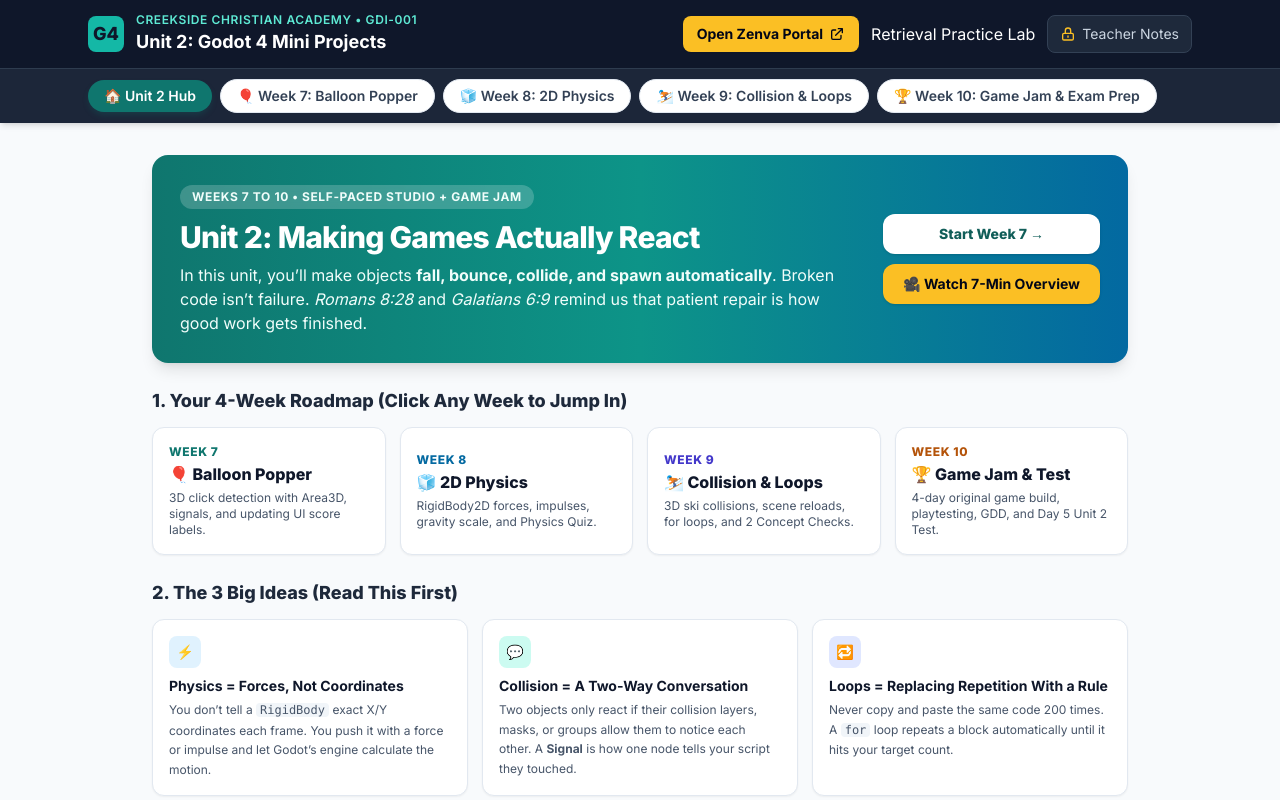
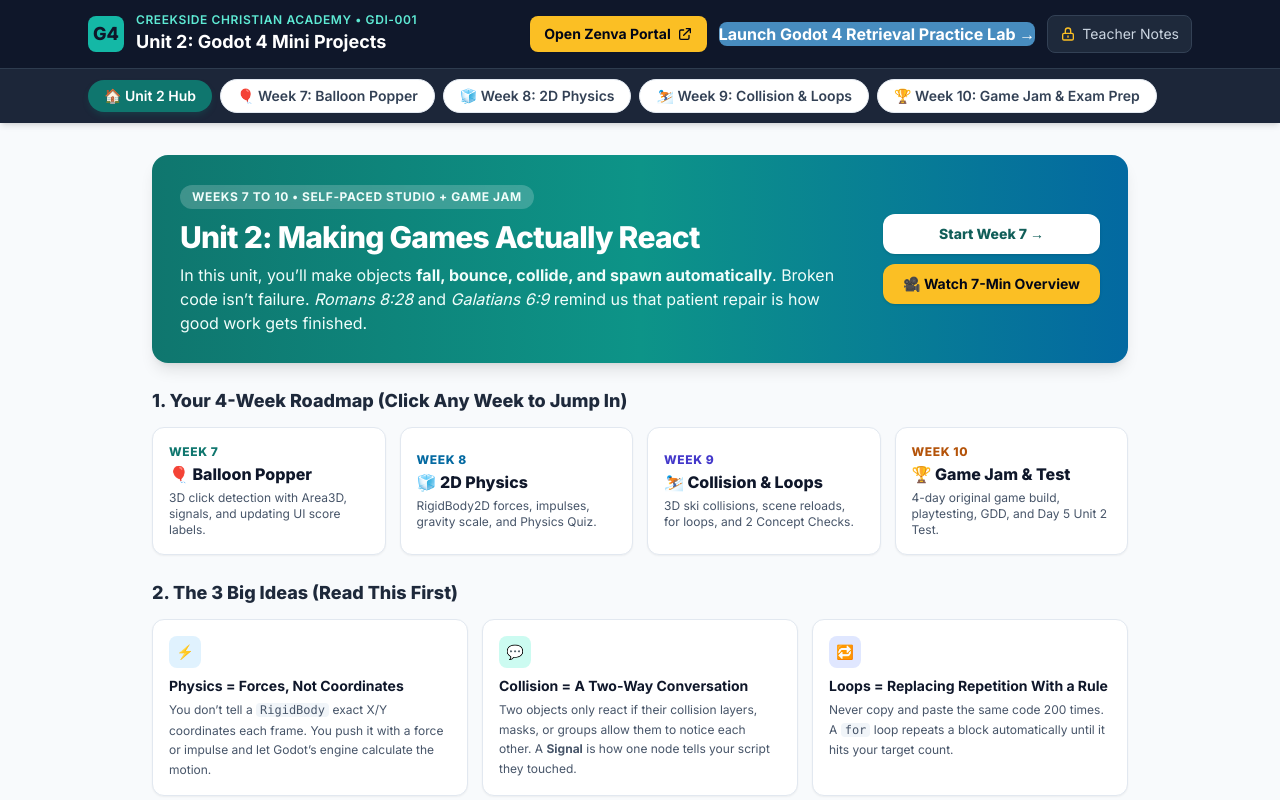
Before and after one commit to swright-lab/GameDesign2627, a plain HTML site: page index.html in a window 1280 px wide. Shown: the top 800 px of the page. Drawn offline with nearby package versions, Linux system fonts and the light colour scheme.

Commit message:
Enhance Godot 4 Retrieval Practice Lab link
Updated link to the Godot 4 Retrieval Practice Lab with new styling and target attributes.

```diff
--- a/index.html
+++ b/index.html
@@ -59,7 +59,9 @@
           <span>Open Zenva Portal</span>
           <svg class="w-4 h-4" fill="none" stroke="currentColor" viewBox="0 0 24 24"><path stroke-linecap="round" stroke-linejoin="round" stroke-width="2" d="M10 6H6a2 2 0 00-2 2v10a2 2 0 002 2h10a2 2 0 002-2v-4M14 4h6m0 0v6m0-6L10 14"></path></svg>
         </a>
-        <a href="godot_4_retrieval_practice_lab.html">Retrieval Practice Lab</a>
+        <a href="godot_4_retrieval_practice_lab.html" target="_blank" style="display: inline-block; background: #478cbf; color: white; padding: px-10 px-18; border-radius: 8px; text-decoration: none; font-weight: bold;">
+    Launch Godot 4 Retrieval Practice Lab &rarr;
+    </a>
         <button onclick="switchPage('teacher')"
                 class="bg-slate-800 hover:bg-slate-700 text-slate-300 hover:text-white border border-slate-700 text-xs sm:text-sm px-3 py-2 rounded-lg transition flex items-center gap-1.5">
           <svg class="w-4 h-4 text-amber-400" fill="none" stroke="currentColor" viewBox="0 0 24 24"><path stroke-linecap="round" stroke-linejoin="round" stroke-width="2" d="M12 15v2m-6 4h12a2 2 0 002-2v-6a2 2 0 00-2-2H6a2 2 0 00-2 2v6a2 2 0 002 2zm10-10V7a4 4 0 00-8 0v4h8z"></path></svg>
```
